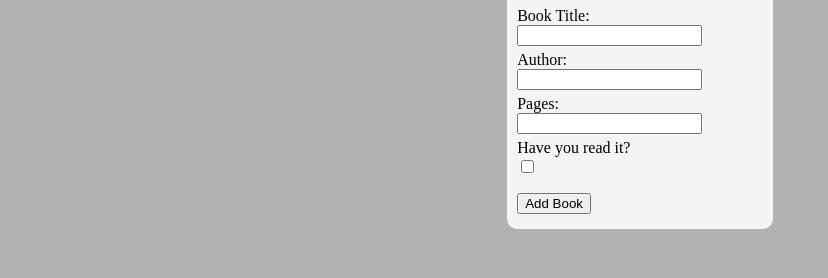
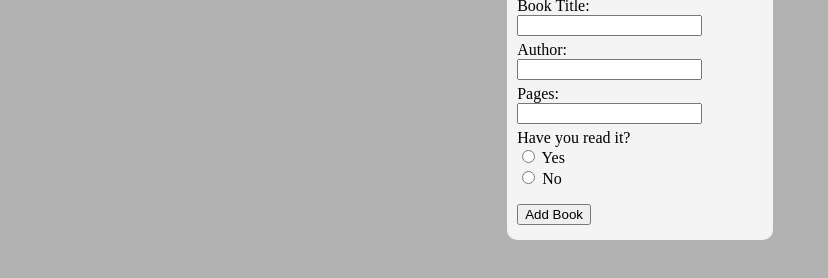
Before and after one commit to Hopac1/library-app, a plain HTML site: page index.html in a window 1280 px wide. Both pictures are taken after a click on the button "New Book". Shown: the part 320-598 px from the top of the page, without its empty margins (0-828 px from the left). Drawn offline with Linux system fonts and the light colour scheme.

Commit message:
change checkbox to two radio buttons

```diff
--- a/index.html
+++ b/index.html
@@ -33,7 +33,11 @@
                 <input type="text" id="book-pages" class="form-contents" name="book-pages"><br>
 
                 <label for="read-or-not" class="form-contents">Have you read it? </label><br>
-                <input type="checkbox" id="read-or-not" class="form-contents" name="read-or-not"><br>
+                <input type="radio" id="read" class="form-contents" name="read-or-not" value="yes">
+                <label for="read-or-not" class="form-contents">Yes</label><br>
+
+                <input type="radio" id="not-read" class="form-contents" name="read-or-not" value="no">
+                <label for="read-or-not" class="form-contents">No</label><br>
 
                 <input type="button" id="submit-btn" name="submit-btn" class="form-contents" value="Add Book">
                 <!-- <button id="submit-btn" class="form-contents">Add Book</button> -->
```
